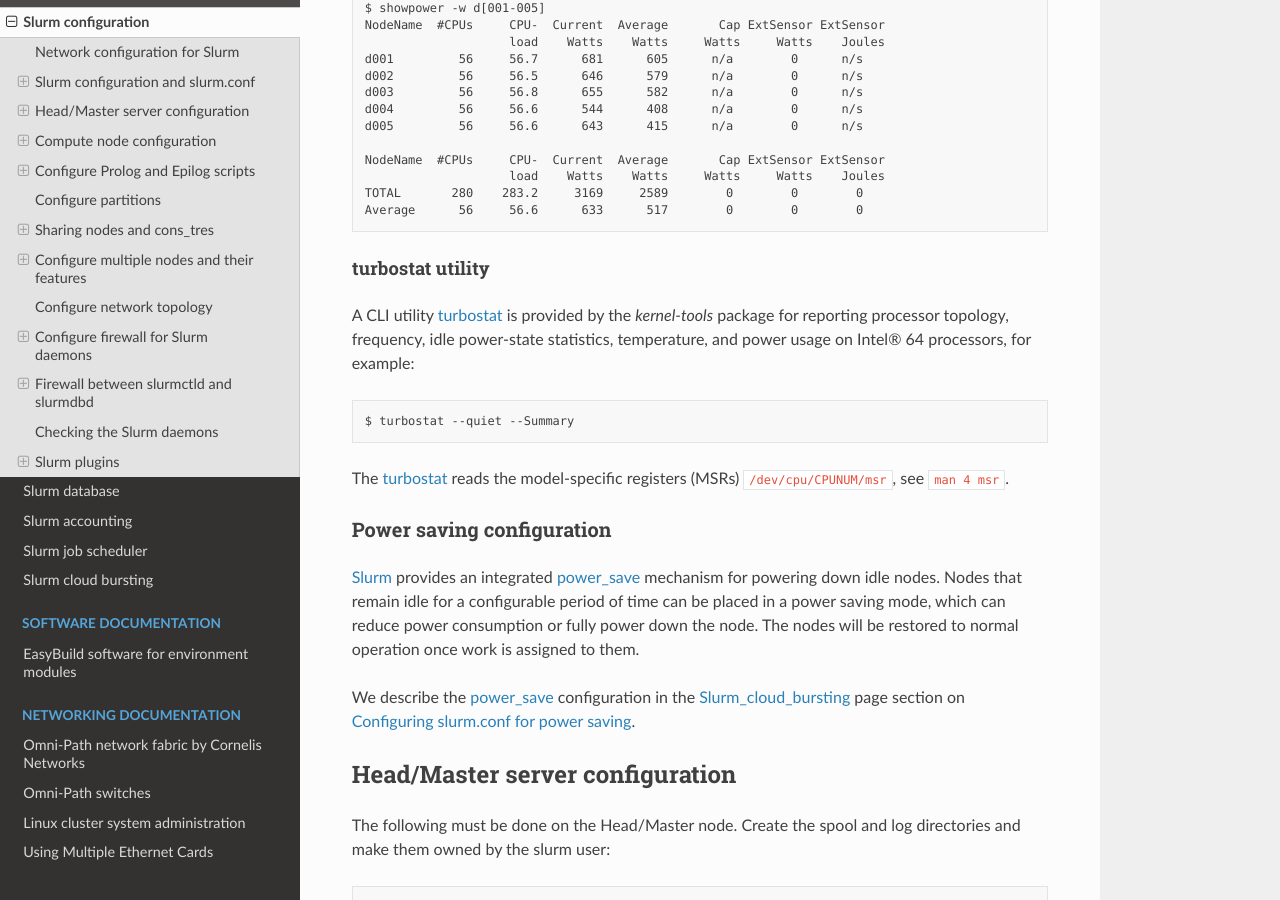
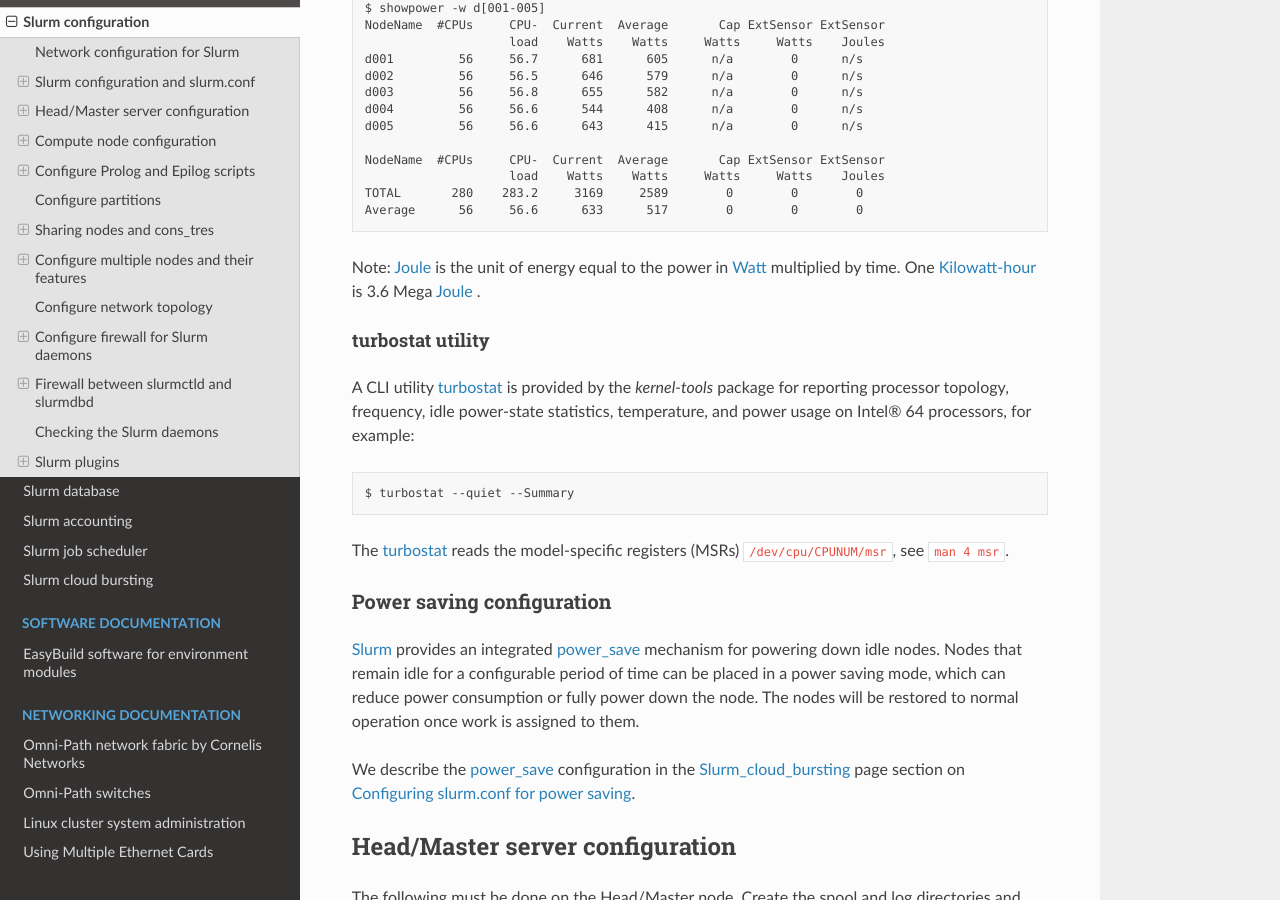
Before and after one commit to OleHolmNielsen/Niflheim_system, a Sphinx documentation site: the page built from docs/Slurm_configuration.rst, in a window 1280 px wide and 900 px high, scrolled down 19255 px. Built offline with Sphinx 7.4.7 and the Read the Docs theme 2.0.0, drawn with Linux system fonts in a browser that asks for light colours.

Commit message:
Define Joule and Watt

```diff
--- a/docs/Slurm_configuration.rst
+++ b/docs/Slurm_configuration.rst
@@ -795,10 +795,16 @@
   TOTAL       280    283.2     3169     2589        0        0        0
   Average      56     56.6      633      517        0        0        0
 
+Note: Joule_ is the unit of energy equal to the power in Watt_ multiplied by time.
+One Kilowatt-hour_ is 3.6 Mega Joule_ .
+
 
 .. _showpower: https://github.com/OleHolmNielsen/Slurm_tools/tree/master/nodes
 .. _RAPL: https://dl.acm.org/doi/10.1145/1840845.1840883
 .. _turbostat: https://www.linux.org/docs/man8/turbostat.html
+.. _Joule: https://en.wikipedia.org/wiki/Joule
+.. _watt: https://en.wikipedia.org/wiki/Watt
+.. _Kilowatt-hour: https://en.wikipedia.org/wiki/Kilowatt-hour
 
 turbostat utility
 .................
```
